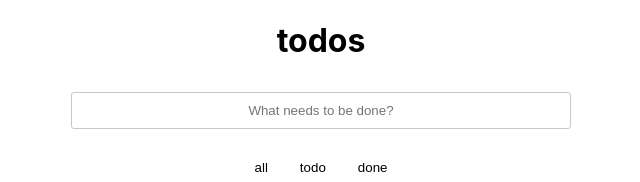
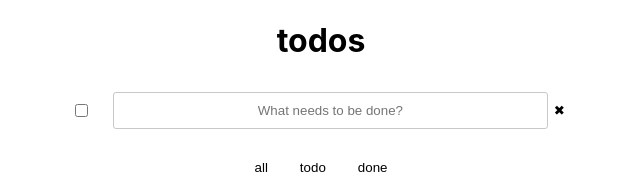
Before and after one commit to zerozafuru/todo-react, a React (Create React App) app: page / in a window 1280 px wide. Shown: the top 182 px of the page, without its empty margins (319-959 px from the left). Built offline with nearby package versions, Linux system fonts and the light colour scheme; the HTML template or start-up script is replaced by a standard one.

Commit message:
Update TodoForm.jsx

```diff
--- a/src/components/TodoForm.jsx
+++ b/src/components/TodoForm.jsx
@@ -1,4 +1,4 @@
-import React, { useState, use } from "react";
+import React, { useState } from "react";
 import { v4 as uuidv4 } from 'uuid';
 
 const TodoForm = (props) => {
@@ -16,12 +16,17 @@ const TodoForm = (props) => {
       setTodos([todo, ...todos]);
     }
   }
+
+  const deleteAll = () => {
+    setTodos([])
+  }
+
+
   return (
     <form className="create-form" onSubmit={(e) => saveTask(e)}>
-
-
+      <input type='checkbox' />
       <input className="create-input" autoFocus value={text} onChange={(e) => setText(e.target.value)} type="text" placeholder="What needs to be done?" />
-
+      <button type="button" onClick={() => deleteAll()}>&#10006;</button>
     </form>
   )
 }
```
